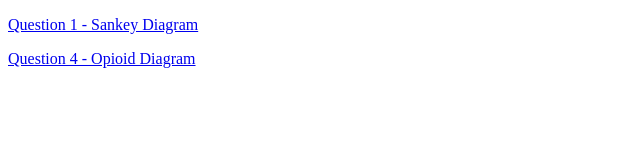
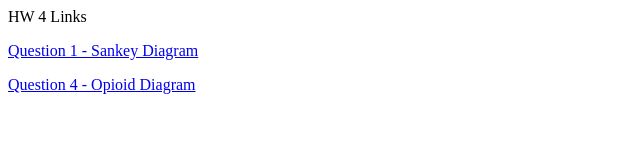
Before and after one commit to ashchoy/ashchoy.github.io, a plain HTML site: page index.html in a window 1280 px wide. Shown: the whole page, without its empty margins (0-640 px from the left). Drawn offline with Linux system fonts and the light colour scheme.

Commit message:
adding title

```diff
--- a/index.html
+++ b/index.html
@@ -6,6 +6,10 @@
 	<title>
 		HW 4 Links
 	</title>
+
+	<body>
+		HW 4 Links
+	</body>
 
 	<body>
 		<p>
```
